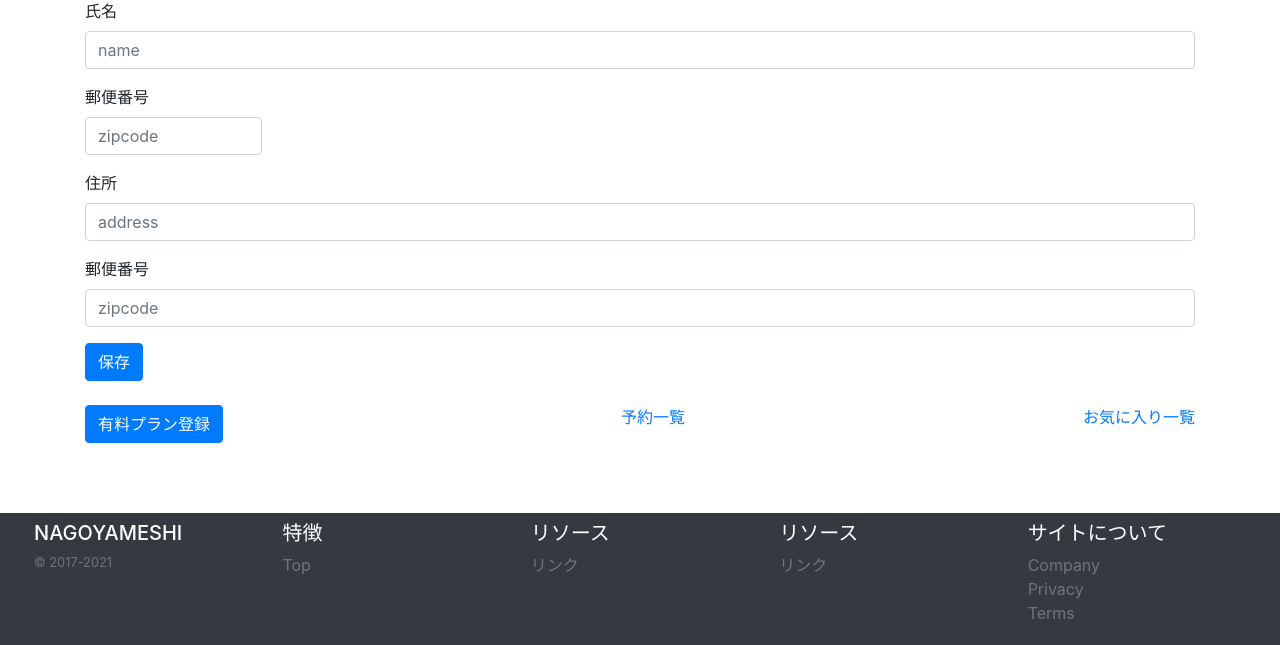
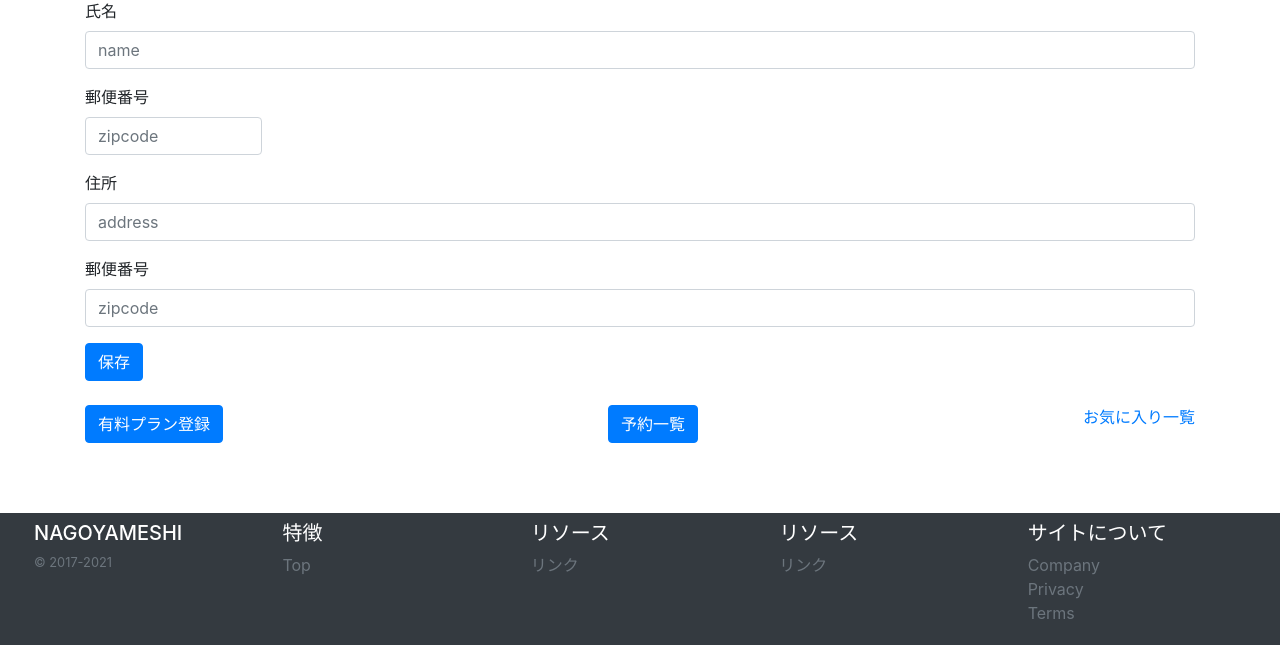
Before and after one commit to miyaG9I8/NAGOYAMESHI, a Django app: page /profile/ in a window 1280 px wide. Shown: the part 155-800 px from the top of the page. Run offline with Django 5.2, Linux system fonts and the light colour scheme; the visitor is signed in with stand-in values (Sample User, id 1); data comes from the database, SQL or seed files in the repository; some libraries are stand-ins or nearby versions.

Commit message:
Reservation templates修正

```diff
--- a/nagoyameshi/admin.py
+++ b/nagoyameshi/admin.py
@@ -2,7 +2,7 @@ from django.contrib import admin
 from django.contrib.auth.admin import UserAdmin
 from nagoyameshi.models import Restaurant, Category, Tag, Review
 from django.contrib.auth.models import Group
-from .models import CustomUser
+from .models import CustomUser, Reservation
 from django.utils.translation import gettext_lazy as _
 
 
@@ -43,6 +43,9 @@ class ReviewAdmin(admin.ModelAdmin):
                         "created_at"]
 
 
+class ReservationAdmin(admin.ModelAdmin):
+    list_display = ("restaurant", "user", "date", "people")
+
 
 admin.site.register(CustomUser, CustomUserAdmin)
 admin.site.register(Restaurant, RestaurantAdmin)
@@ -50,3 +53,4 @@ admin.site.register(Category)
 admin.site.register(Tag)
 admin.site.unregister(Group)
 admin.site.register(Review)
+admin.site.register(Reservation, ReservationAdmin)
--- a/nagoyameshi/urls.py
+++ b/nagoyameshi/urls.py
@@ -3,7 +3,7 @@ from django.urls import path
 from . import views
 from django.contrib.auth.views import LogoutView
 from nagoyameshi.views.account_views import SignupView, PremiumView
-from nagoyameshi.views.restaurant_views import ReservationView
+from nagoyameshi.views.restaurant_views import ReservationView, ReservationListView
 
 app_name    = "nagoyameshi"
 urlpatterns = [
@@ -24,6 +24,7 @@ urlpatterns = [
     path('restaurant/<str:pk>/', views.RestaurantDetailView.as_view(),name="restaurant_detail"),  #nameを追加
     path('restaurant_list/', views.RestaurantListView.as_view(),name="restaurant_list"),
     path("restaurant/<str:pk>/reservation/", ReservationView.as_view(), name="reservation"),
+    path("reservations/", ReservationListView.as_view(), name="reservation_list"),
 
     #トップページ
     path('', views.IndexListView.as_view(),name="index" ),
--- a/templates/pages/profile.html
+++ b/templates/pages/profile.html
@@ -37,9 +37,9 @@
 
             <div class="mt-4 d-flex justify-content-between">
                 <a href = "{% url 'nagoyameshi:signup_premium' %}" class="btn btn-primary">有料プラン登録</a>
+                <a href="{% url 'nagoyameshi:reservation_list' %}" class="btn btn-primary">予約一覧</a>
                 <!-- <a class="btn btn-outline-danger me-2">有料プラン登録</a>-->
-                <a href = class="btn btn-outline-info me-2">予約一覧</a>
-                <a href = class="btn btn-outline-success">お気に入り一覧</a>
+                <a href = class="btn btn-primary">お気に入り一覧</a>
                 <!--<a href = class="btn btn-outline-info me-2">有料会員解約</a> -->
             </div>
 
```
Also changed, not shown: templates/pages/reservation_list.html (added, +15 -0 lines), nagoyameshi/views/restaurant_views.py (line endings or trailing spaces).
